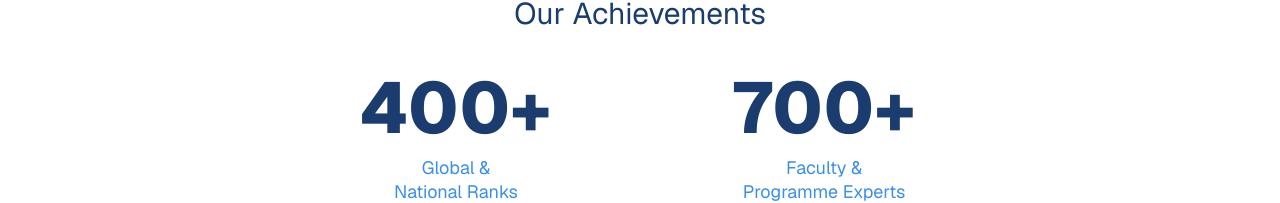
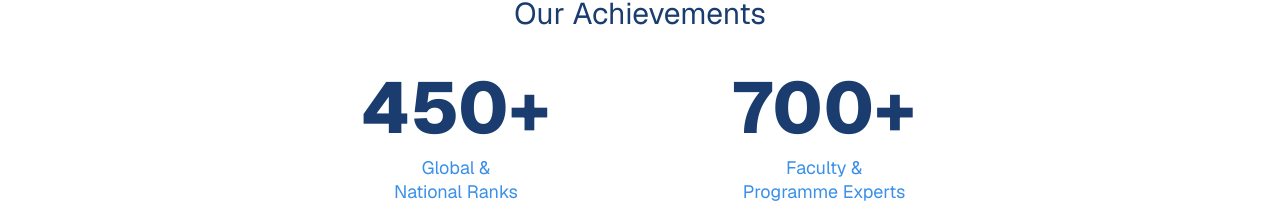
Before and after one commit to IICLakshyaProjects/counseling, a Next.js app: page / in a window 1280 px wide. Shown: the part 740-943 px from the top of the page. Built offline with nearby package versions, Linux system fonts and the light colour scheme; no server answers.

Commit message:
made the requested changes

```diff
--- a/src/app/page.tsx
+++ b/src/app/page.tsx
@@ -3,10 +3,10 @@ import FaqAccordion from './FaqAccordion'
 import Image from 'next/image'
 
 const achievements = [
-  { value: '400+', label: 'Global &\nNational Ranks' },
+  { value: '450+', label: 'Global &\nNational Ranks' },
   { value: '700+', label: 'Faculty &\nProgramme Experts' },
   { value: '100%', label: 'Placement Assistance' },
-  { value: '165,000+', label: 'Lakshya Learners' },
+  { value: '185,000+', label: 'Lakshya Learners' },
 ]
 
 const counsellingFor = [
@@ -35,9 +35,9 @@ const sessionOverview = [
   {
     icon: 'https://lakshyamailerimages.s3.ap-south-1.amazonaws.com/c_se__1_session-2.webp',
     label: 'Mode',
-    value: 'Online',
+    value: 'Offline at IIC Lakshya center or\nOnline via video call',
     highlight: true,
-    sub: '(conducted via Zoom or Google Meet)',
+    sub: '',
   },
   {
     icon: 'https://lakshyamailerimages.s3.ap-south-1.amazonaws.com/c_se__2_session-3.webp',
@@ -51,13 +51,6 @@ const sessionOverview = [
     value: 'Completely FREE',
     highlight: true,
     sub: '(No registration or consultation charges)',
-  },
-  {
-    icon: 'https://lakshyamailerimages.s3.ap-south-1.amazonaws.com/c_se__4_session-5.webp',
-    label: 'Session Language',
-    value: 'English or\nRegional Language',
-    highlight: true,
-    sub: 'as per your preference',
   },
 ]
 
```
